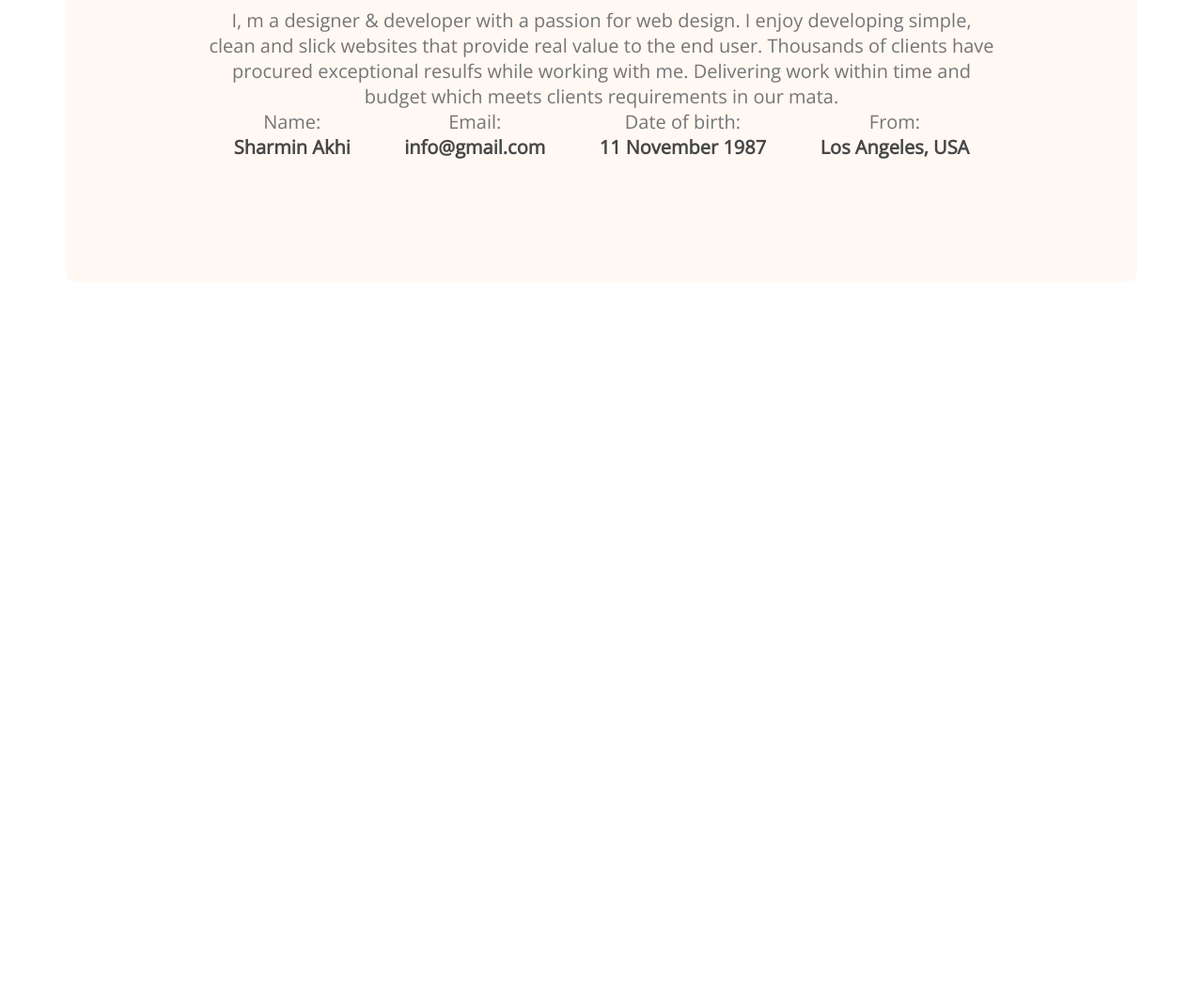
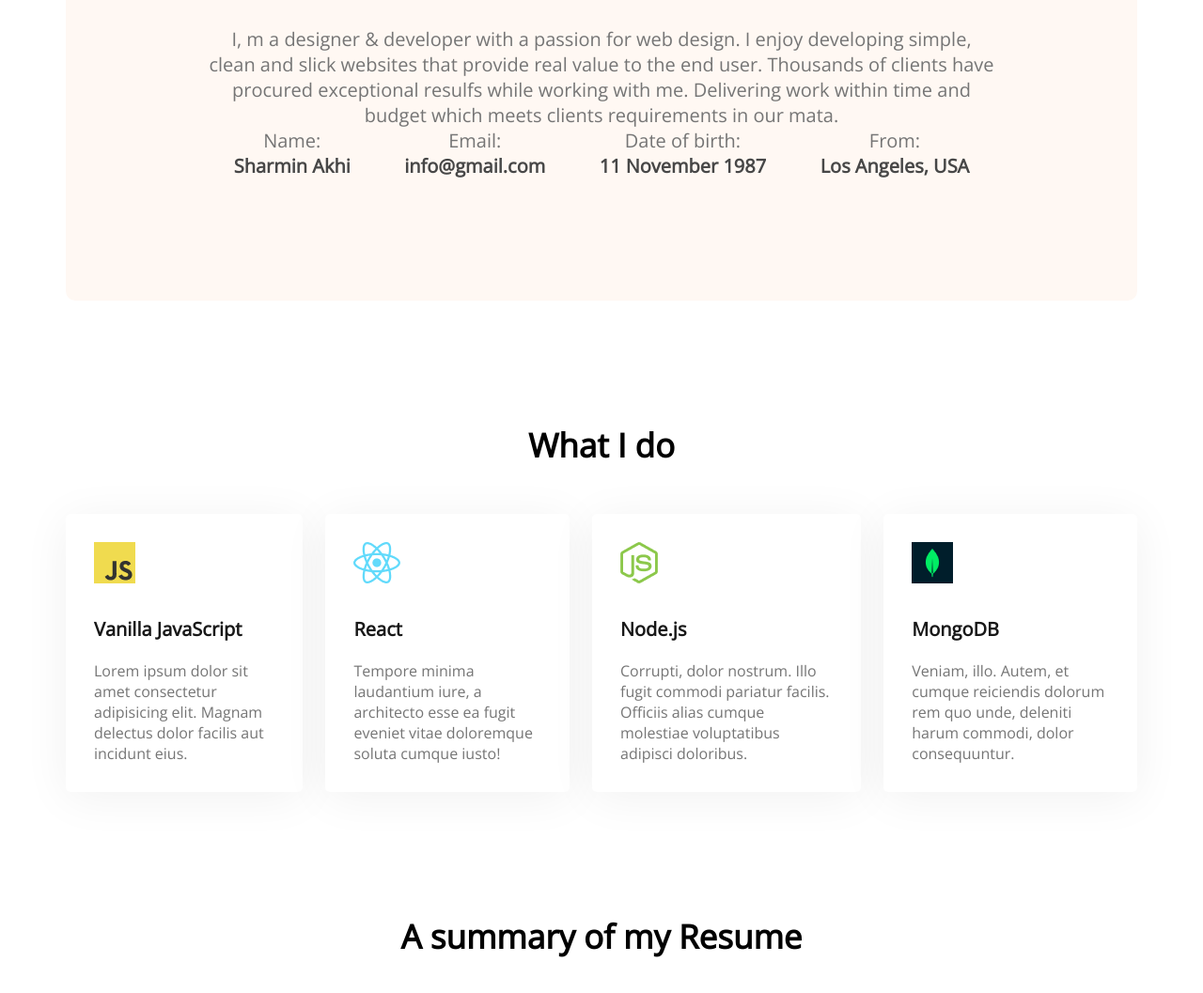
Before and after one commit to AkhiSharmin/Devloper-portfolio, a plain HTML site: page index.html in a window 1280 px wide. Shown: the part 1169-2226 px from the top of the page at 94% size. Before the commit the page ends 1469 px from the top, so only its background shows below. Drawn offline with nearby package versions, Linux system fonts and the light colour scheme.

Commit message:
new-aded

```diff
--- a/css/style.css
+++ b/css/style.css
@@ -70,7 +70,9 @@ main{
     max-width: 1140px;
     margin: 0 auto;
 }
-
+section{
+    margin-top: 130px;
+}
 /*************
  About section style.
  *************/
@@ -82,7 +84,8 @@ main{
     padding: 130px 150px;
 }
 .section-titel{
-    margin-bottom: 30px;
+    text-align: center;
+    margin-bottom: 50px;
     font-weight: 700;
     font-size: 35px;
 }
@@ -104,3 +107,31 @@ main{
     font-weight: 700;
     font-size: 20px;
 }
+/* what i do section style */
+.what-i-do{
+    margin-top: 130px;
+}
+.skills-container{
+    display: flex;
+    gap: 24px;
+}
+.what-i-do .skill-titel{
+    font-weight: 700;
+    font-size: 20px;
+    color: #181818;
+    margin-top: 30px;
+    margin-bottom: 20px;
+}
+.skill-description{
+    color: #757575;
+    font-size: 16px;
+}
+.skill{
+    background: #FFFFFF;
+    box-shadow: 0px 6px 50px rgba(0, 0, 0, 0.06);
+    border-radius: 5px;
+    padding: 30px;
+}
+/*************
+ Resume section style.
+ *************/
--- a/index.html
+++ b/index.html
@@ -33,6 +33,7 @@
         </div>
     </header>
     <main>
+        <!-- about section -->
         <section class="about">
             <h3 class="section-titel">About Me</h3>
             <p class="info-titel" class="section-description">I, m a designer & developer with a passion for web design. I enjoy developing simple, clean and slick websites that provide real value to the end user. Thousands of clients have procured exceptional resulfs while working with me. Delivering work within time and budget which meets clients requirements in our mata.</p>
@@ -55,6 +56,39 @@
                 </div>
             </div>
         </section>
+        <!-- what i do section -->
+        <section class="what-i-do">
+            <h3 class="section-titel">What I do</h3>
+            <div class="skills-container">
+                <div class="skill">
+                    <img src="img/icons/js.png" alt="">
+                    <p class="skill-titel">Vanilla JavaScript</p>
+                    <p class="skill-description">Lorem ipsum dolor sit amet consectetur adipisicing elit. Magnam delectus dolor facilis aut incidunt eius.</p>
+                </div>
+                <div class="skill">
+                    <img src="img/icons/react.png" alt="">
+                    <p class="skill-titel">React</p>
+                    <p class="skill-description">Tempore minima laudantium iure, a architecto esse ea fugit eveniet vitae doloremque soluta cumque iusto!</p>
+                </div>
+                <div class="skill">
+                    <img src="img/icons/nodejs.png" alt="">
+                    <p class="skill-titel">Node.js</p>
+                    <p class="skill-description">Corrupti, dolor nostrum. Illo fugit commodi pariatur facilis. Officiis alias cumque molestiae voluptatibus adipisci doloribus.</p>
+                </div>
+                <div class="skill">
+                    <img src="img/icons/mongo.png" alt="">
+                    <p class="skill-titel">MongoDB</p>
+                    <p class="skill-description">Veniam, illo. Autem, et cumque reiciendis dolorum rem quo unde, deleniti harum commodi, dolor consequuntur.</p>
+                </div>
+            </div>
+        </section>
+        <!-- Resume section -->
+        <section class="resume">
+            <h3 class="section-titel">A summary of my Resume</h3>
+            <div class="resume-content">
+
+            </div>
+        </section>
     </main>
     <footer></footer>
 </body>
```
